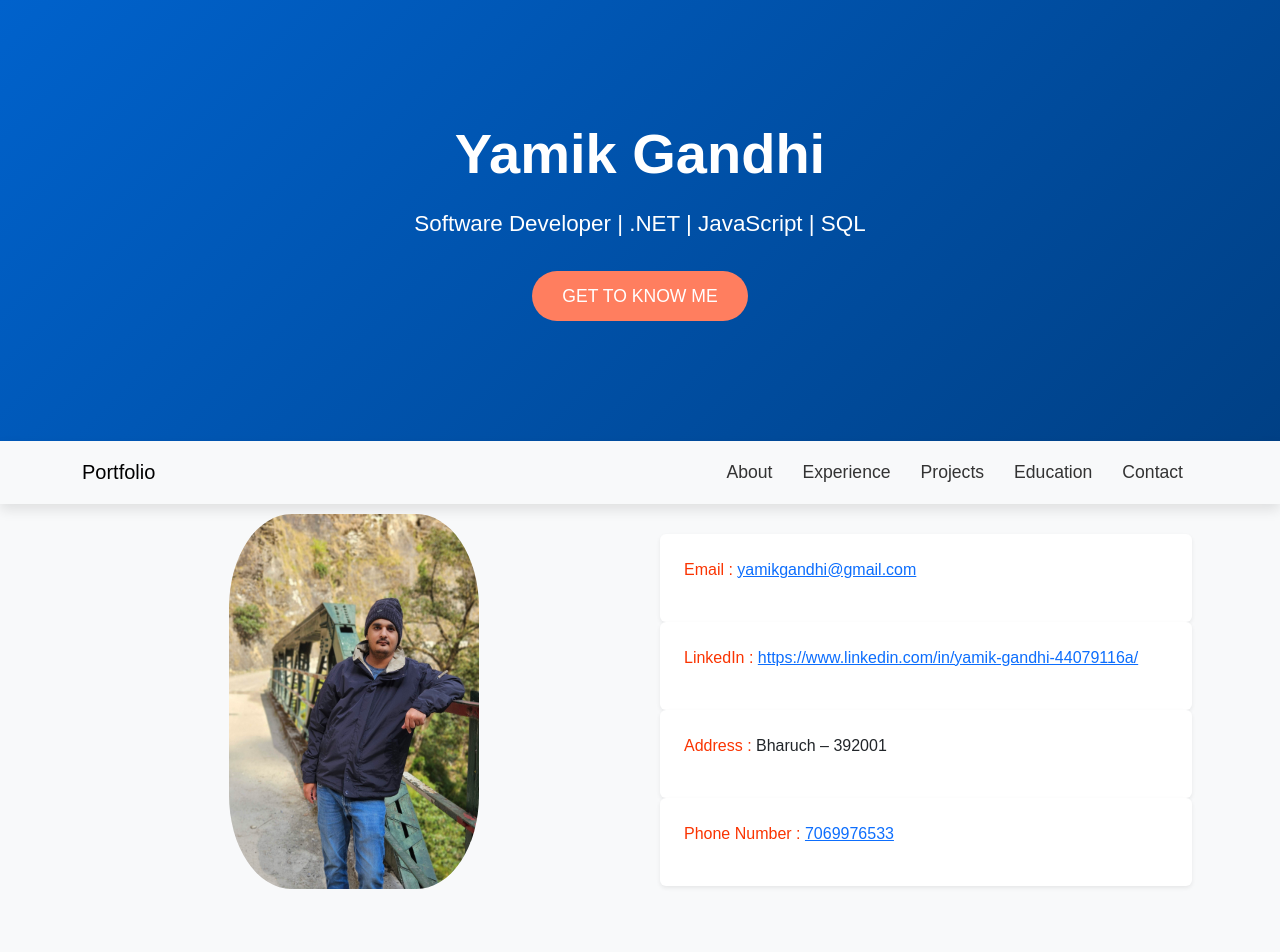
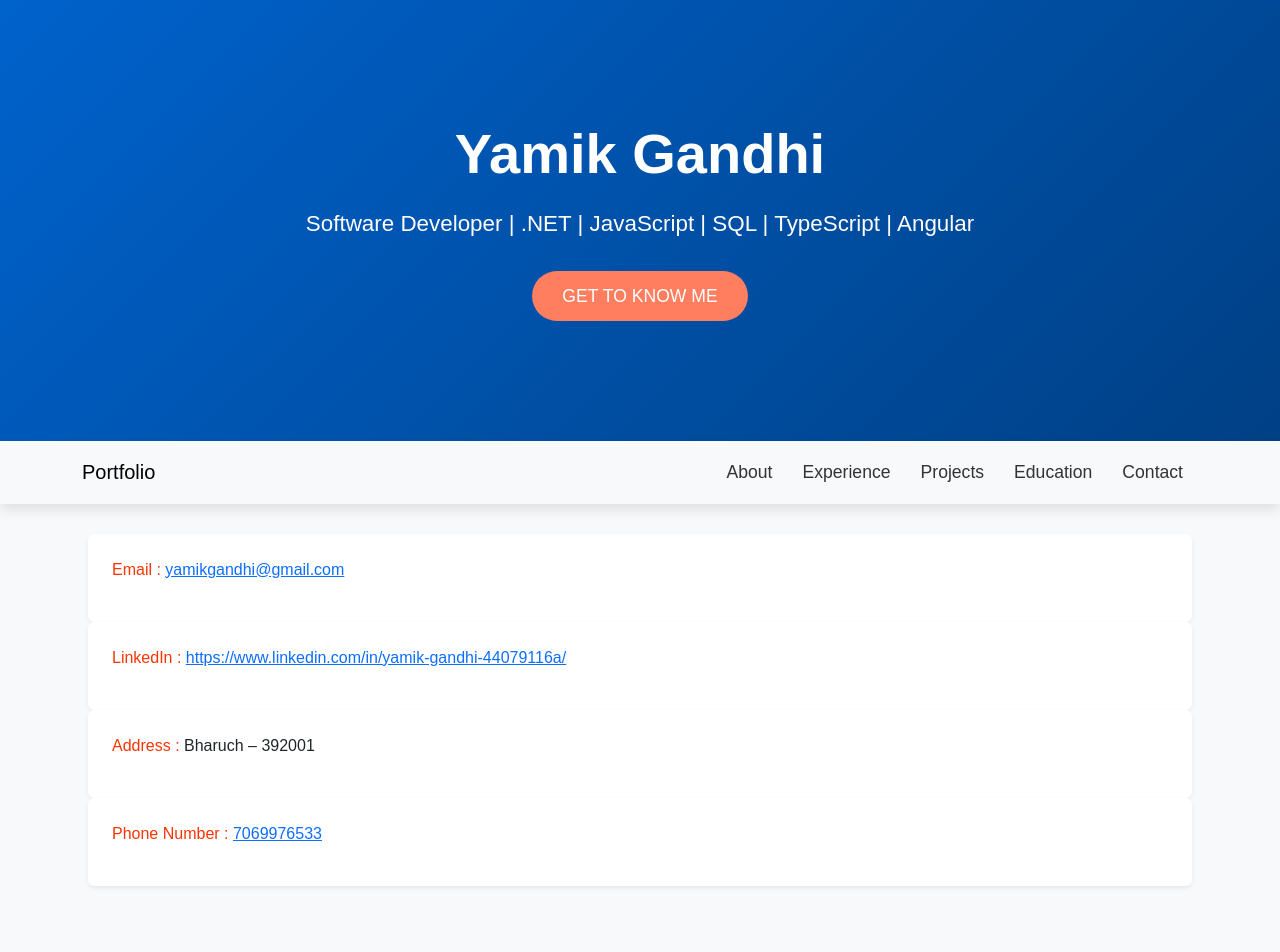
Before and after one commit to yamikjg4/YamikCv, a plain HTML site: page index.html in a window 1280 px wide. Shown: the top 952 px of the page. Drawn offline with nearby package versions, Linux system fonts and the light colour scheme.

Commit message:
newchange

```diff
--- a/index.html
+++ b/index.html
@@ -186,7 +186,7 @@
     <!-- Header Section -->
     <header>
         <h1>Yamik Gandhi</h1>
-        <p>Software Developer | .NET | JavaScript | SQL</p>
+        <p>Software Developer | .NET | JavaScript | SQL | TypeScript | Angular</p>
         <a href="#about" class="btn btn-primary">Get to Know Me</a>
     </header>
 
@@ -210,10 +210,10 @@
     </nav>
 <section id="contact" class="container" style="padding: 10px;">
    <div class="row">
-    <div class="col-md-6 col-12" style="text-align: center;">
+    <!-- <div class="col-md-6 col-12" style="text-align: center;">
     <img src="https://github.com/yamikjg4/YamikCv/blob/main/20241106_133709.jpg" alt="Yamik" style="height: 375px;width: 250px;border-radius: 25%;">
-    </div>
-    <div class="col-md-6 col-12" style="padding: 20px;">
+    </div> -->
+    <div class="col-12" style="padding: 20px;">
         <div class="contact-item p-4 bg-white shadow-sm rounded">
             <!-- <h3 class="text-primary">Email</h3> -->
             <p><span id="spn1">Email : </span> <a href="mailto:yamikgandhi@gmail.com">yamikgandhi@gmail.com</a></p>
```
